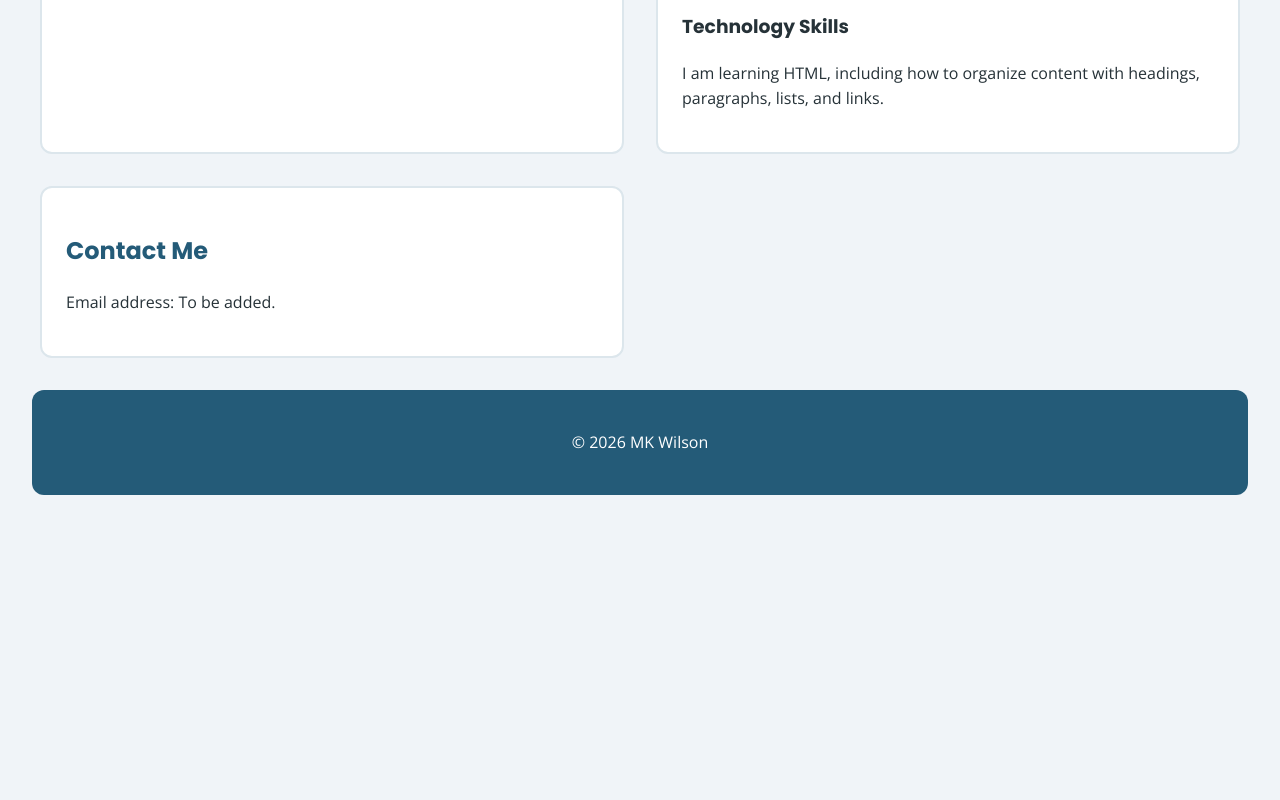
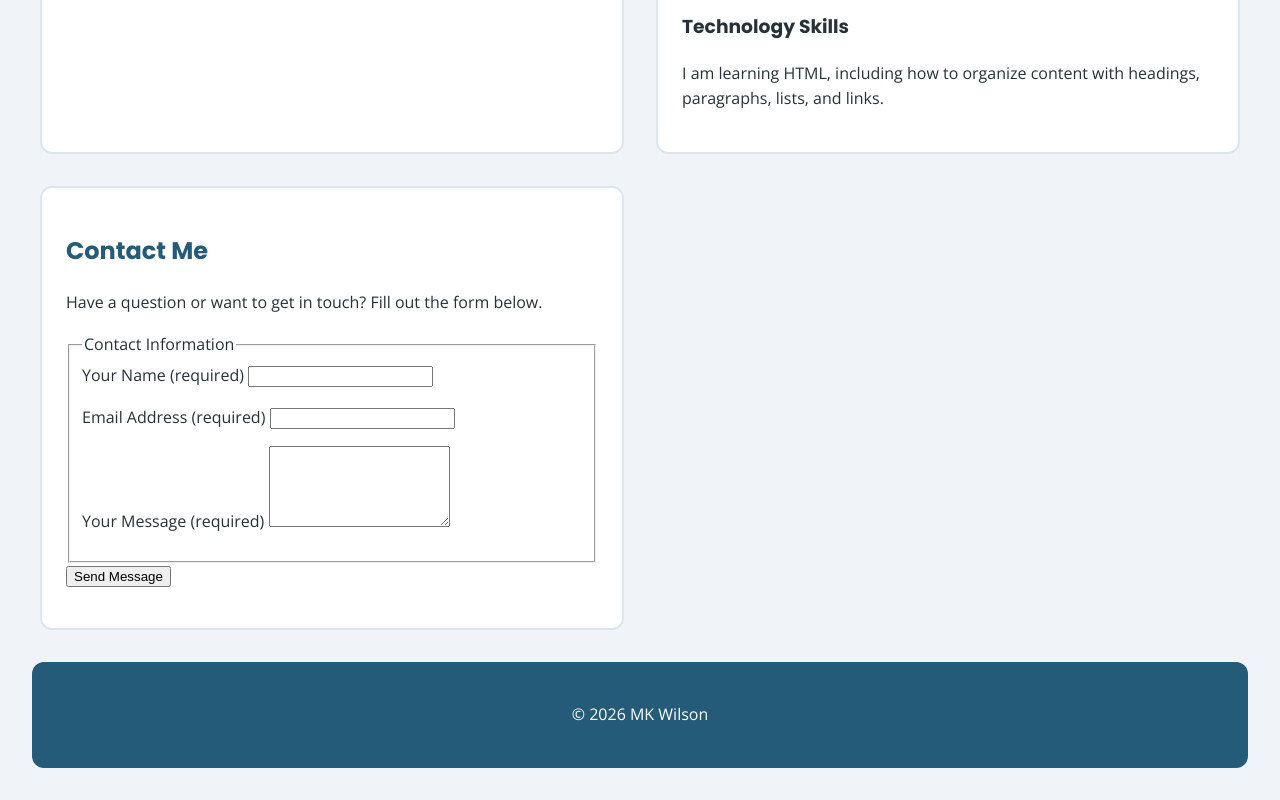
Before and after one commit to mwilson117/mk-wilson-portfolio, a plain HTML site: page about.html in a window 1280 px wide. Shown: the part 457-1257 px from the top of the page. Before the commit the page ends 984 px from the top, so only its background shows below. Drawn offline with nearby package versions, Linux system fonts and the light colour scheme.

Commit message:
Update about.html

```diff
--- a/about.html
+++ b/about.html
@@ -47,10 +47,48 @@
       </p>
     </section>
 
-    <section>
-      <h2>Contact Me</h2>
-      <p>Email address: To be added.</p>
-    </section>
+
+<section>
+  <h2>Contact Me</h2>
+  <p>
+    Have a question or want to get in touch?
+    Fill out the form below.
+  </p>
+
+  <form id="contact-form" novalidate>
+    <fieldset>
+      <legend>Contact Information</legend>
+
+      <div class="form-group">
+        <label for="name">Your Name (required)</label>
+        <input type="text" id="name" name="name"
+               autocomplete="name" required
+               aria-describedby="name-error">
+        <p id="name-error" class="error-message"></p>
+      </div>
+
+      <div class="form-group">
+        <label for="email">Email Address (required)</label>
+        <input type="email" id="email" name="email"
+               autocomplete="email" required
+               aria-describedby="email-error">
+        <p id="email-error" class="error-message"></p>
+      </div>
+
+      <div class="form-group">
+        <label for="message">Your Message (required)</label>
+        <textarea id="message" name="message"
+                  rows="5" required
+                  aria-describedby="message-error"></textarea>
+        <p id="message-error" class="error-message"></p>
+      </div>
+    </fieldset>
+
+    <button type="submit">Send Message</button>
+    <p id="form-status" role="status" aria-live="polite"></p>
+  </form>
+</section>
+
   </main>
 
   <footer>
```
